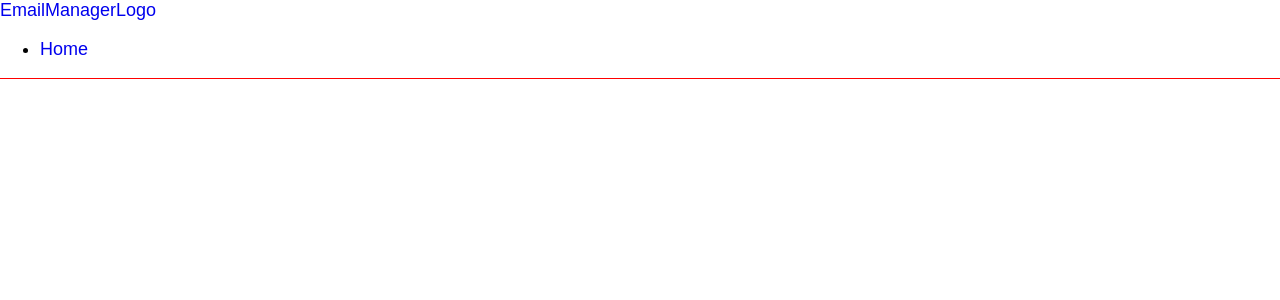
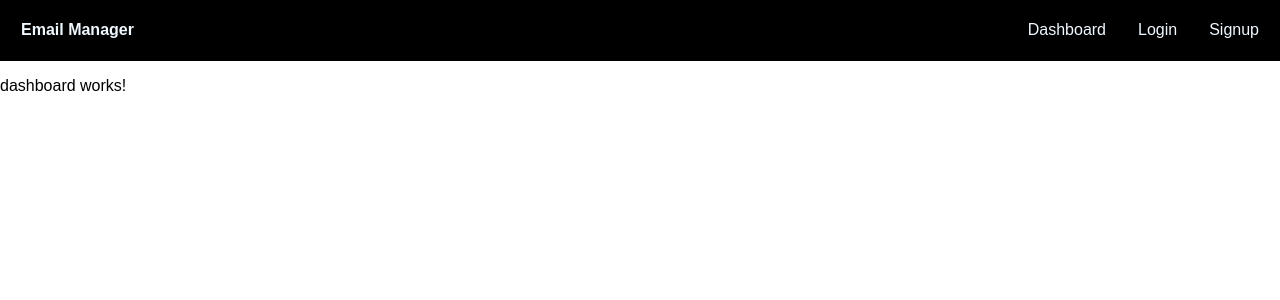
Before and after one commit to nimsara1999/EmailManagerJs, an Angular app in the folder frontendEM/: page / in a window 1280 px wide. Shown: the top 300 px of the page. Built offline with nearby package versions, Linux system fonts and the light colour scheme.

Commit message:
Design header

```diff
--- a/frontendEM/src/app/app-routing.module.ts
+++ b/frontendEM/src/app/app-routing.module.ts
@@ -1,7 +1,7 @@
 import { NgModule } from '@angular/core';
 import { RouterModule, Routes } from '@angular/router';
-
-const routes: Routes = [];
+import {DashboardComponent} from './dashboard/dashboard.component';
+const routes: Routes = [{path:'',component:DashboardComponent}];
 
 @NgModule({
   imports: [RouterModule.forRoot(routes)],
--- a/frontendEM/src/app/app.component.css
+++ b/frontendEM/src/app/app.component.css
@@ -1,6 +1,5 @@
 header{
-    background:white;
+    background:black;
     padding:0;
-    border-bottom:1px solid red;
-
+    border-bottom:1px solid black;
 }
--- a/frontendEM/src/app/app.component.html
+++ b/frontendEM/src/app/app.component.html
@@ -1,14 +1,2 @@
-<header>
-  <div class="container">
-      <a href="#" router="/" class="logo">EmailManagerLogo</a>
-      <nav>
-        <nav>
-          <ul>
-            <li>
-              <a href="#" routerLink="/home-page">Home</a>
-            </li>
-          </ul>
-        </nav>
-      </nav>
-  </div>
-</header>
+<app-header></app-header>
+<router-outlet></router-outlet>
--- a/frontendEM/src/app/app.module.ts
+++ b/frontendEM/src/app/app.module.ts
@@ -4,11 +4,13 @@ import { BrowserModule } from '@angular/platform-browser';
 import { AppRoutingModule } from './app-routing.module';
 import { AppComponent } from './app.component';
 import { HeaderComponent } from './header/header.component';
+import { DashboardComponent } from './dashboard/dashboard.component';
 
 @NgModule({
   declarations: [
     AppComponent,
-    HeaderComponent
+    HeaderComponent,
+    DashboardComponent
   ],
   imports: [
     BrowserModule,
--- /dev/null
+++ b/frontendEM/src/app/dashboard/dashboard.component.html
@@ -0,0 +1 @@
+<p>dashboard works!</p>
--- a/frontendEM/src/app/header/header.component.css
+++ b/frontendEM/src/app/header/header.component.css
@@ -0,0 +1,31 @@
+header{
+    background:black;
+    padding:5px;
+    border-bottom:1px solid black;
+}
+a{
+    color: aliceblue;
+    text-decoration: none;
+    padding: 1em;
+}
+a:hover{
+    color: yellow;
+}
+.container{
+    margin:0 auto;
+    display:flex;
+    justify-content: space-between;
+}
+a.logo{
+    font-weight: bold;
+    padding:1em;
+}
+nav ul{
+    list-style-type: none;
+    margin: 0;
+}
+
+nav ul li a{
+    padding: lem;
+    display:inline-block;
+}
--- a/frontendEM/src/app/header/header.component.html
+++ b/frontendEM/src/app/header/header.component.html
@@ -1,12 +1,13 @@
 <header>
   <div class="container">
-        <a href="#" router="/" class="logo">EmailManagerLogo</a>
+      <a href="#" router="/" class="logo">Email Manager</a>
       <nav>
         <nav>
           <ul>
             <li>
-                <a href="#" routerLink="/home-page">Home</a>
-                <a href="#" routerLink="/Signup-page">Signup</a>
+              <a href="#" routerLink="/dashboard-page"> Dashboard </a>
+              <a href="#" routerLink="/login-page"> Login </a>
+              <a href="#" routerLink="/signup-page"> Signup </a>
             </li>
           </ul>
         </nav>
--- /dev/null
+++ b/frontendEM/src/environments/environment.prod.ts
@@ -0,0 +1,3 @@
+export const environment = {
+  production: true
+};
--- /dev/null
+++ b/frontendEM/src/environments/environment.ts
@@ -0,0 +1,4 @@
+export const environment = {
+  production: false,
+  apiUrl:'http://localhost:4200'
+};
--- a/frontendEM/src/styles.css
+++ b/frontendEM/src/styles.css
@@ -5,8 +5,9 @@
 body{
     margin:0;
     font-family:"Quicksand",sans-serif;
-    font-size: 18px;
+    font-size: 16px;
 }
+
 a{
     text-decoration: none;
 }
```
Also changed, not shown: frontendEM/src/app/dashboard/dashboard.component.ts (added, +10 -0 lines), frontendEM/src/app/dashboard/dashboard.component.css (added), 1 other file (tests, documents, lock files or other folders). Lines whose indentation alone changed are shown as unchanged.
